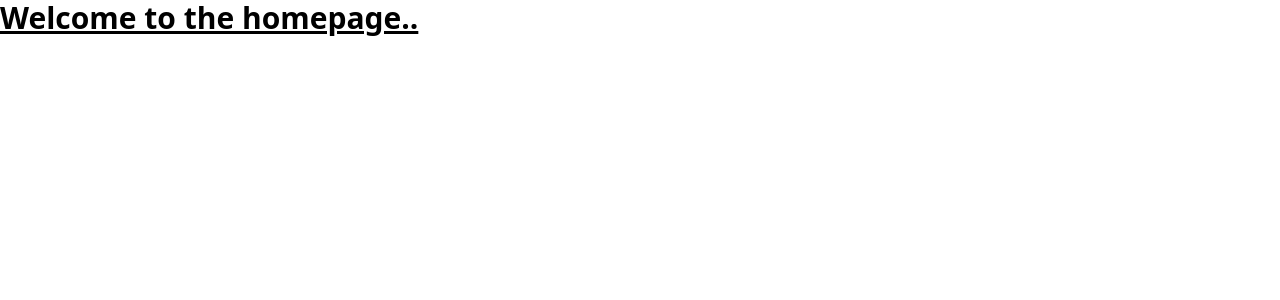
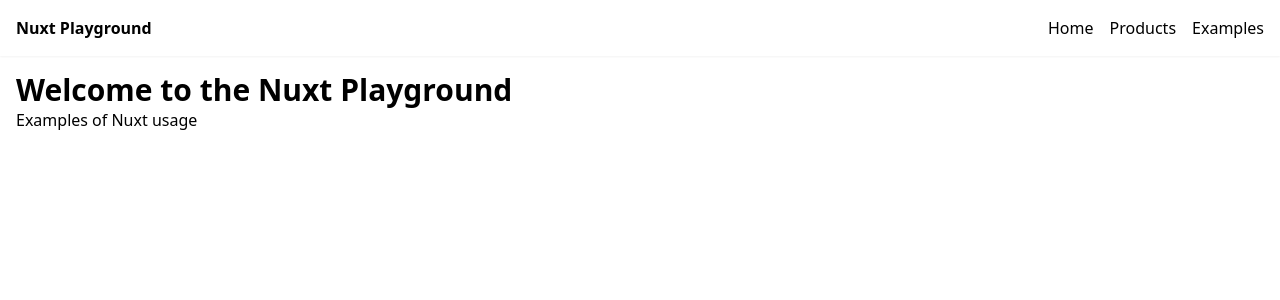
Before and after one commit to SiimKirjanen/nuxt-playground, a Nuxt app: page / in a window 1280 px wide. Shown: the top 300 px of the page. Built offline with nearby package versions, Linux system fonts and the light colour scheme.

Commit message:
some pages added

```diff
--- a/app.vue
+++ b/app.vue
@@ -1,5 +1,7 @@
 <template>
   <div>
-    <NuxtPage />
+    <NuxtLayout>
+      <NuxtPage />
+    </NuxtLayout>
   </div>
 </template>
--- /dev/null
+++ b/components/Alert.vue
@@ -0,0 +1,13 @@
+<script setup lang="ts">
+
+</script>
+
+<template>
+    <div class="bg-green-500 rounded px-2 py-1 text-white mb-2">
+        This is an alert component
+    </div>
+</template>
+
+<style scoped>
+
+</style>
--- /dev/null
+++ b/components/Header.vue
@@ -0,0 +1,19 @@
+<script setup lang="ts">
+</script>
+
+<template>
+    <header class="shadow-sm bg-white">
+    <nav class="container mx-auto p-4 flex justify-between">
+      <NuxtLink to="/" class="font-bold">Nuxt Playground</NuxtLink>
+      <ul class="flex gap-4">
+        <li><NuxtLink to="/">Home</NuxtLink></li>
+        <li><NuxtLink to="/products">Products</NuxtLink></li>
+        <li><NuxtLink to="/examples">Examples</NuxtLink></li>
+      </ul>
+    </nav>
+  </header>
+</template>
+
+<style scoped>
+
+</style>
--- /dev/null
+++ b/components/ProductCard.vue
@@ -0,0 +1,21 @@
+<template>
+    <div class="card text-center">
+      <img :src="`${product.image}`" class="thumb" />
+      <p class="font-bold text-gray-500 m-4 truncate">{{ product.title }}</p>
+      <NuxtLink :to="`/products/${product.id}`">
+        <p class="btn my-4">View Details</p>
+      </NuxtLink>
+    </div>
+  </template>
+
+  <script setup>
+    const { product } = defineProps(['product'])
+  </script>
+
+  <style scoped>
+    .thumb {
+      max-height: 120px;
+      max-width: 70%;
+      margin: 0 auto;
+    }
+  </style>
--- /dev/null
+++ b/components/ProductDetails.vue
@@ -0,0 +1,25 @@
+<template>
+    <div class="card">
+      <div class="grid grid-cols-2 gap-10">
+        <div class="p-7">
+          <img :src="`${product.image}`" class="mx-auto my-7" />
+        </div>
+        <div class="p-7">
+          <h2 class="text-4xl my-7">{{ product.title }}</h2>
+          <p class="text-xl my-7">Price - ${{ product.price }}</p>
+          <h3 class="font-bold border-b-2 mb-4 pb-2">Product description:</h3>
+          <p class="mb-7">{{ product.description }}</p>
+        </div>
+      </div>
+    </div>
+  </template>
+
+  <script setup>
+    const { product } = defineProps(['product'])
+  </script>
+
+  <style scoped>
+    img {
+      max-width: 400px;
+    }
+  </style>
--- /dev/null
+++ b/layouts/default.vue
@@ -0,0 +1,14 @@
+<template>
+    <div>
+      <Header />
+      <div class="container mx-auto p-4">
+        <slot />
+      </div>
+    </div>
+  </template>
+
+  <style scoped>
+    .router-link-exact-active {
+      color: #12b488;
+    }
+  </style>
--- /dev/null
+++ b/layouts/products.vue
@@ -0,0 +1,24 @@
+<template>
+    <div>
+      <header class="shadow-sm bg-white">
+        <nav class="container mx-auto p-4">
+          <NuxtLink to="/products" class="font-bold">Nuxt Dojo Merch</NuxtLink>
+        </nav>
+      </header>
+      <div class="container mx-auto p-4">
+        <slot />
+      </div>
+      <footer class="container mx-auto p-4 flex justify-between border-t-2">
+        <ul class="flex gap-4">
+          <li><NuxtLink to="/">Home</NuxtLink></li>
+          <li><NuxtLink to="/products">Products</NuxtLink></li>
+        </ul>
+      </footer>
+    </div>
+  </template>
+
+  <style scoped>
+    .router-link-exact-active {
+      color: #12b488;
+    }
+  </style>
--- /dev/null
+++ b/pages/examples.vue
@@ -0,0 +1,13 @@
+<script setup lang="ts">
+
+</script>
+
+<template>
+    <div>
+
+    </div>
+</template>
+
+<style scoped>
+
+</style>
--- a/pages/index.vue
+++ b/pages/index.vue
@@ -1,5 +1,4 @@
 <template>
-    <div>
-      <h1 class="text-3xl font-bold underline">Welcome to the homepage..</h1>
-    </div>
-  </template>
+    <h1 class="text-3xl font-bold">Welcome to the Nuxt Playground</h1>
+    <p>Examples of Nuxt usage</p>
+</template>
--- /dev/null
+++ b/pages/products/[id].vue
@@ -0,0 +1,21 @@
+<template>
+    <div>
+      <ProductDetails :product="product" />
+    </div>
+  </template>
+
+<script setup>
+    const { id } = useRoute().params
+    const uri = 'https://fakestoreapi.com/products/' + id
+
+    //  fetch the products
+    const { data: product } = await useFetch(uri, { key: id })
+
+    if (!product.value) {
+      throw createError({ statusCode: 404, statusMessage: 'Product not found' })
+    }
+
+    definePageMeta({
+      layout: "products",
+    })
+</script>
--- /dev/null
+++ b/pages/products/index.vue
@@ -0,0 +1,18 @@
+<template>
+    <div>
+      <div class="grid grid-cols-4 gap-5">
+        <div v-for="p in products">
+          <ProductCard :product="p" />
+        </div>
+      </div>
+    </div>
+  </template>
+
+<script setup>
+    //  fetch the products
+    const { data: products } = await useFetch('https://fakestoreapi.com/products')
+
+    definePageMeta({
+      layout: "products",
+    })
+</script>
```
